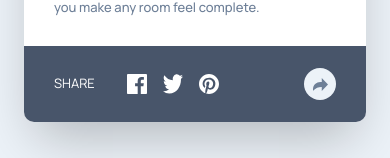
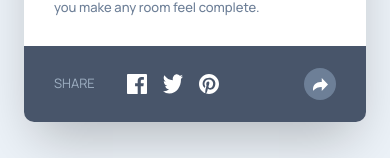
Before and after one commit to anggelserrato/fm-article-preview-component, a website: page index.html in a window 390 px wide. Both pictures are taken after a click on the button "Share this article". Shown: the part 569-727 px from the top of the page. Drawn offline with nearby package versions, Linux system fonts and the light colour scheme.

Commit message:
style: refine share menu colors and button states for mobile

```diff
--- a/index.html
+++ b/index.html
@@ -136,11 +136,7 @@
               class="bg-dark-grayish-blue-900 absolute bottom-0 left-0 flex hidden h-[76px] w-full items-center justify-between gap-300 px-[30px] transition-colors duration-200 md:hidden"
             >
               <div class="flex gap-200">
-                <p
-                  class="text-preset-3 text-grayish-blue-400 mr-200 text-white"
-                >
-                  SHARE
-                </p>
+                <p class="text-preset-3 text-grayish-blue-400 mr-200">SHARE</p>
                 <img src="./images/icon-facebook.svg" alt="Share on Facebook" />
                 <img src="./images/icon-twitter.svg" alt="Share on Twitter" />
                 <img
@@ -152,11 +148,11 @@
                 aria-label="Share this article"
                 aria-expanded="false"
                 aria-controls="share-toast"
-                class="bg-light-grayish-blue-200 group hover:bg-dark-blue-500 flex h-[32px] w-[32px] cursor-pointer items-center justify-center rounded-full transition-colors duration-200"
+                class="bg-dark-blue-500 group hover:bg-light-grayish-blue-200 flex h-[32px] w-[32px] cursor-pointer items-center justify-center rounded-full transition-colors duration-200"
               >
                 <svg xmlns="http://www.w3.org/2000/svg" width="15" height="13">
                   <path
-                    class="fill-dark-blue-500 transition-colors duration-200 group-hover:fill-white"
+                    class="fill-white transition-colors duration-200 group-hover:fill-white"
                     d="M15 6.495L8.766.014V3.88H7.441C3.33 3.88 0 7.039 0 10.936v2.049l.589-.612C2.59 10.294 5.422 9.11 8.39 9.11h.375v3.867L15 6.495z"
                   />
                 </svg>
```
